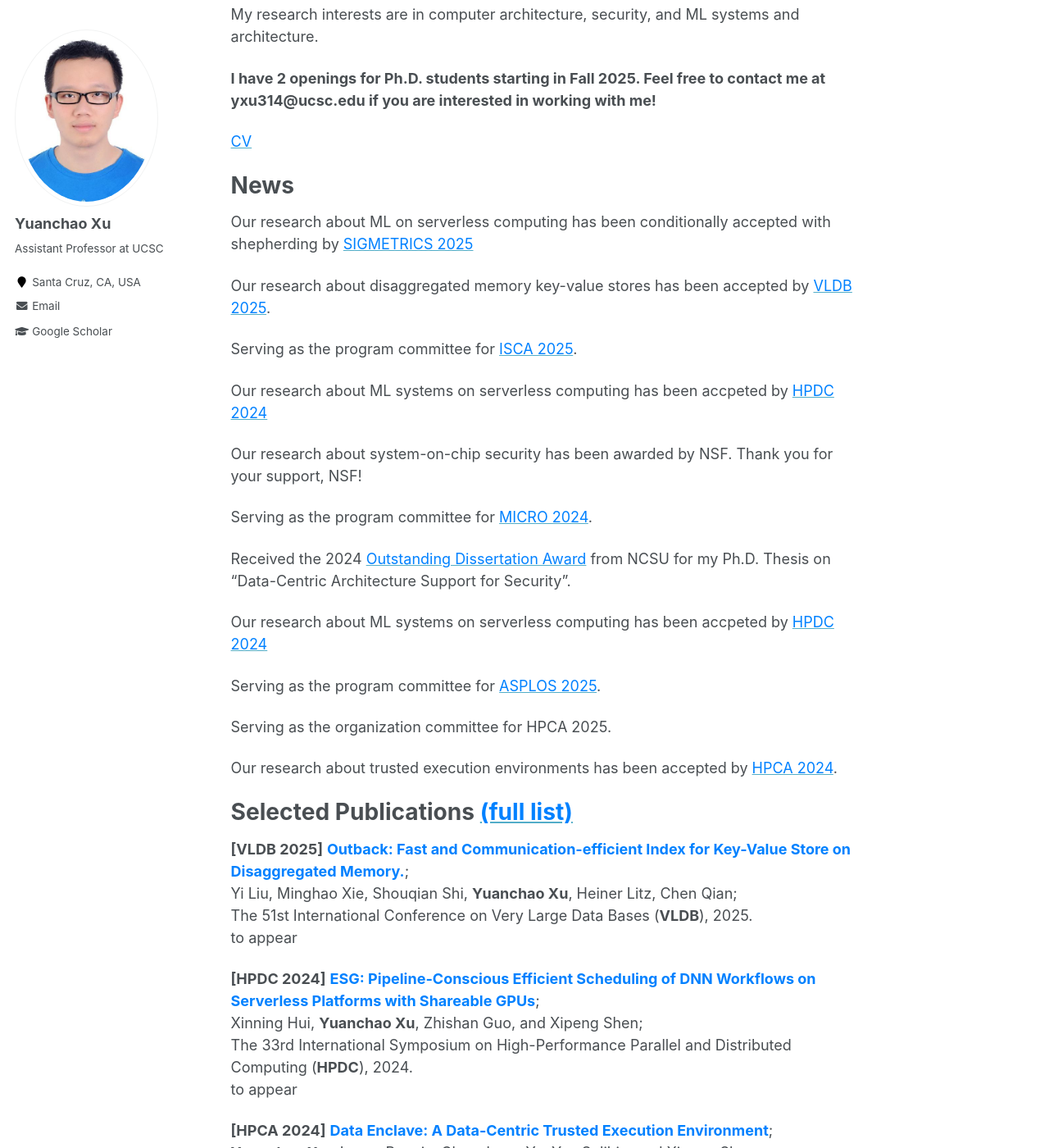
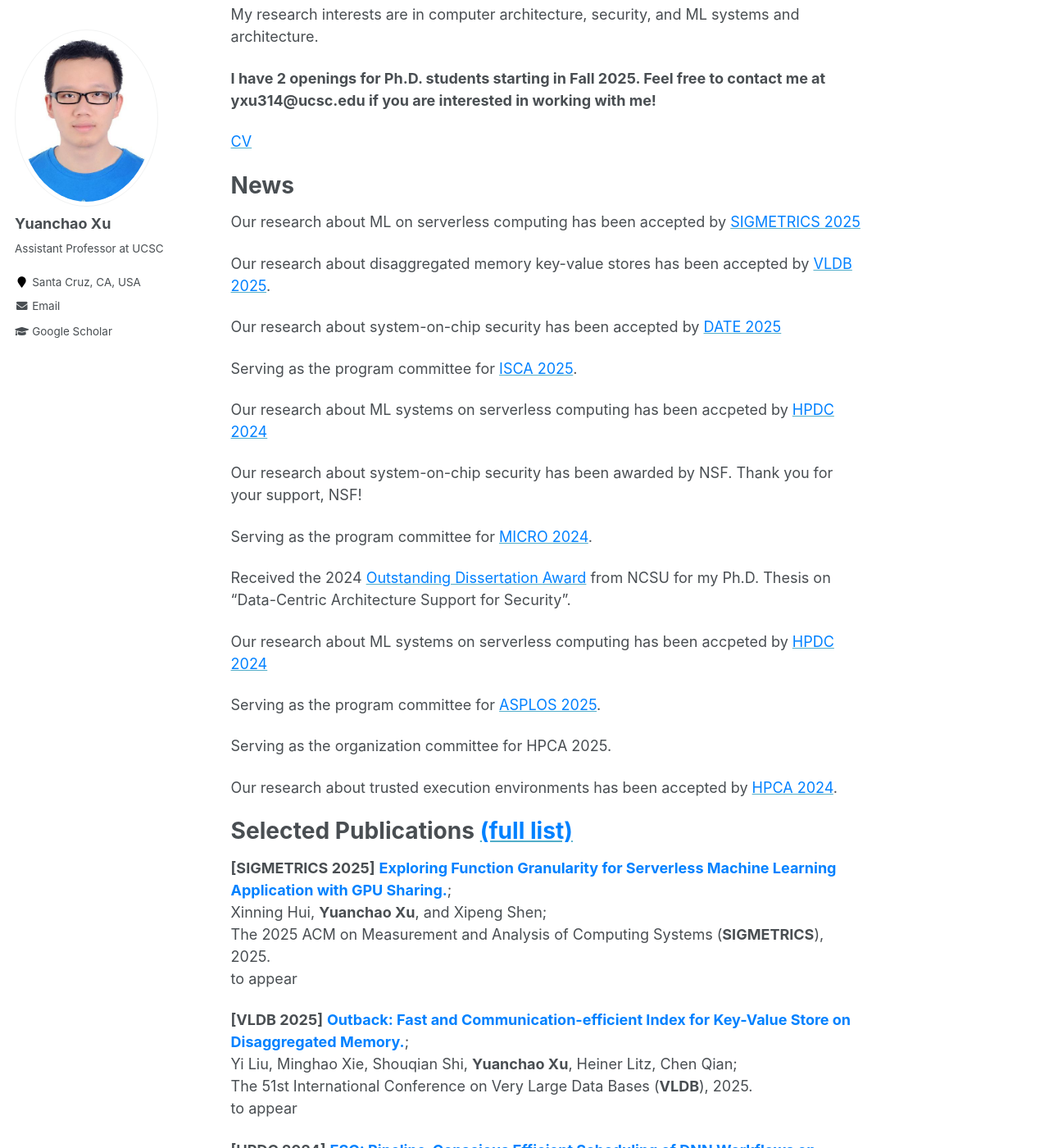
Before and after one commit to yuanchaoxu6/yuanchaoxu6.github.io, a Jekyll site: the page built from _pages/about.md, in a window 1280 px wide and 1400 px high, scrolled down 286 px. Shown: the whole window at 82% size. Built offline with Jekyll 4.4.1, drawn with Linux system fonts in a browser that asks for light colours.

Commit message:
Update about.md

```diff
--- a/_pages/about.md
+++ b/_pages/about.md
@@ -21,9 +21,11 @@ My research interests are in computer architecture, security, and ML systems and
 News
 =====
 
-Our research about ML on serverless computing has been conditionally accepted with shepherding by [<font color="#0081ff">SIGMETRICS 2025</font>](https://www.sigmetrics.org/sigmetrics2025/)
+Our research about ML on serverless computing has been accepted by [<font color="#0081ff">SIGMETRICS 2025</font>](https://www.sigmetrics.org/sigmetrics2025/)
 
 Our research about disaggregated memory key-value stores has been accepted by [<font color="#0081ff">VLDB 2025</font>](https://vldb.org/2025/).
+
+Our research about system-on-chip security has been accepted by [<font color="#0081ff">DATE 2025</font>](https://www.date-conference.com/)
 
 Serving as the program committee for [<font color="#0081ff">ISCA 2025</font>](https://iscaconf.org/isca2025/).
 
@@ -52,6 +54,12 @@ Text-->
 
 Selected Publications [<font color="#0081ff">(full list)</font>](https://yuanchaoxu6.github.io/publications/)
 ======
+
+**\[SIGMETRICS 2025\]** **<font color="#0081ff"> Exploring Function Granularity for Serverless Machine Learning Application with GPU Sharing.</font>**; <br>
+Xinning Hui, **Yuanchao Xu**, and Xipeng Shen; <br>
+The 2025 ACM on Measurement and Analysis of Computing Systems (**SIGMETRICS**), 2025. <br>
+to appear
+
 
 **\[VLDB 2025\]** **<font color="#0081ff"> Outback: Fast and Communication-efficient Index for Key-Value Store on Disaggregated Memory.</font>**; <br>
 Yi Liu, Minghao Xie, Shouqian Shi, **Yuanchao Xu**, Heiner Litz, Chen Qian; <br>
```
